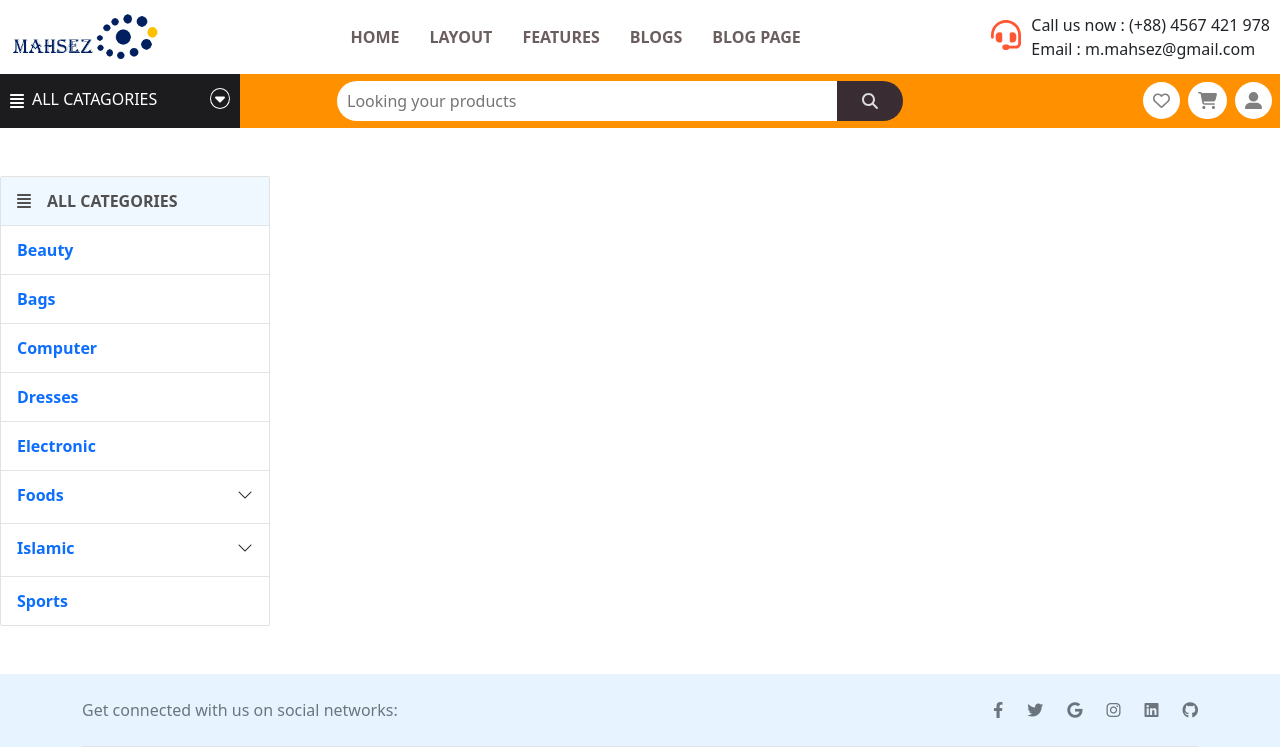
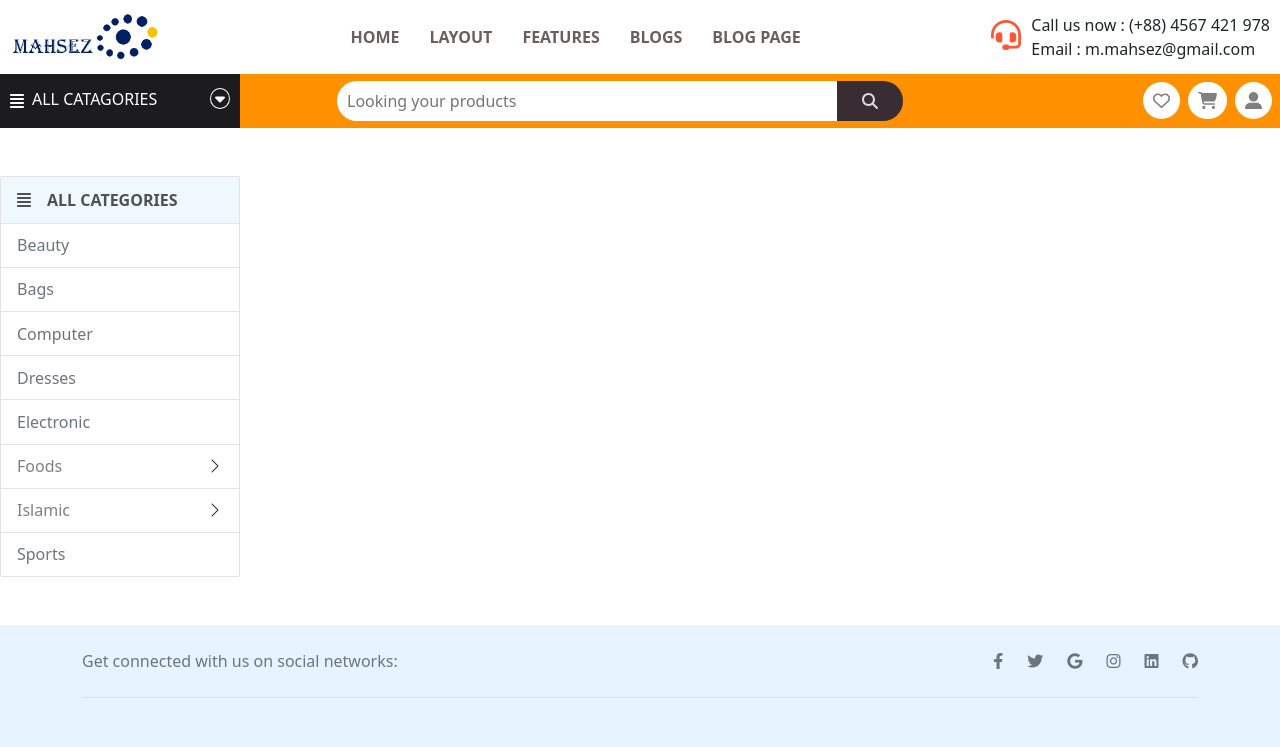
Before and after one commit to abdullahalmasudpersonal/believershops_client, a React (Create React App) app: page /categore in a window 1280 px wide. Shown: the top 747 px of the page. Built offline with nearby package versions, Linux system fonts and the light colour scheme.

Commit message:
update nested categore

```diff
--- a/src/App.js
+++ b/src/App.js
@@ -19,7 +19,7 @@ function App() {
         <Route path='/categore' element={<MainCategore />}>
           <Route path='islamic' element={<MainIslamic/>} />
           <Route path='islamic/attar' element={<Attars/>} />
-          <Route path='food' element={<Attar/>} />
+          <Route path='foods' element={<Attar/>} />
         </Route>
       </Routes>
       <Footer />
--- a/src/Pages/Categore/Islamic/Attar/Attars.js
+++ b/src/Pages/Categore/Islamic/Attar/Attars.js
@@ -4,7 +4,7 @@ import './Attars.css';
 const Attars = () => {
     return (
         <div>
-            Attars
+            <h5>Attar</h5>
         </div>
     );
 };
--- a/src/Pages/Categore/MainCategores/NestedCategore/NestedCategore.css
+++ b/src/Pages/Categore/MainCategores/NestedCategore/NestedCategore.css
@@ -14,6 +14,22 @@
     color: rgb(80, 80, 80);
     background-color: aliceblue;
     margin: 0;
-    height: 48px;
+    height: 46px;
     border-radius:2px 2px 0 0 ;
 }
+
+@media screen and (max-width:1399px){
+  .sidebar{
+    width: 240px;
+  }
+}
+@media screen and (max-width:1199px) {
+  .sidebar{
+    width: 200px;
+  }
+}
+@media screen and (max-width:930px) {
+  .sidebar{
+    display: none;
+  }
+}
--- a/src/Pages/Categore/MainCategores/NestedCategore/NestedItem/NestedItem.css
+++ b/src/Pages/Categore/MainCategores/NestedCategore/NestedItem/NestedItem.css
@@ -1,20 +1,28 @@
 
 .sidebar-item{
-    padding: .75em 1em;
+    padding: .60em 1em;
     display: block;
     transition: background-color .15s;
     border-top: 1px solid rgb(228, 228, 228);
   }
   .sidebar-item:hover{
+    color: rgb(255, 102, 0) !important;
     background-color: aliceblue;
+    transition: .3s;
   }
 
   .sidebar-title{
     display: flex;
     justify-content: space-between;
   }
-
-  .sidebar-title span i{
+  .sidebar-title div{
+    color: gray;
+    width: 208px;
+  }
+  .sidebar-title :hover{
+   color: orange;
+  }
+  .sidebar-title div i{
     display: inline-block;
     width: 1.5em;
   }
@@ -23,10 +31,9 @@
     transition: transform .3s;
   }
   .sidebar-item.open > .sidebar-title .toggle-btn{
-    transform: rotate(180deg);
+    transform: rotate(90deg);
   }
   .sidebar-content{
-    padding-top: .25em;
     height: 0;
     overflow: hidden;
   }
@@ -45,3 +52,14 @@
     display: inline-block;
     width: 1.7em;
   }
+
+  @media screen and (max-width:1399px) {
+    .sidebar-title div{
+      width: 178px;
+    }
+  }
+  @media screen and (max-width:1199px) {
+    .sidebar-title div{
+      width: 138px;
+    }
+  }
--- a/src/Pages/Categore/MainCategores/NestedCategore/NestedItem/NestedItem.js
+++ b/src/Pages/Categore/MainCategores/NestedCategore/NestedItem/NestedItem.js
@@ -9,13 +9,13 @@ const NestedItem = ({item}) => {
         return (
             <div className={open ? "sidebar-item open" : "sidebar-item"}>
                 <div className="sidebar-title">
-                    <Link className='text-decoration-none fw-bold' to={item.path || ""}  style={{width:'200px'}}>
-                        <span>
+                    <Link className='text-decoration-none ' to={item.path || ""}  /* style={{width:'200px'}} */>
+                        <div>
                             {/* {item.icon && <i className={item.icon}></i>} */}
                             {item.title}
-                        </span>
+                        </div>
                     </Link>
-                    <i className="bi-chevron-down toggle-btn" onClick={() => setOpen(!open)}></i>
+                    <i className="bi-chevron-right toggle-btn" onClick={() => setOpen(!open)}></i>
                 </div>
                 <div className="sidebar-content">
                     {item.childrens.map((child, index) => <NestedItem key={index} item={child} />)}
@@ -24,7 +24,7 @@ const NestedItem = ({item}) => {
         )
     } else {
         return (
-            <Link className='text-decoration-none fw-bold' to={item.path || ""}>
+            <Link className='text-decoration-none text-secondary' to={item.path || ""}>
                 <a className="sidebar-item plain t">
                     {/* {item.icon && <i className={item.icon}></i>} */}
                     {item.title}
--- a/src/Pages/Shared/Header/HomeHeader/HomeHeader.js
+++ b/src/Pages/Shared/Header/HomeHeader/HomeHeader.js
@@ -47,13 +47,13 @@ const HomeHeader = () => {
                         </div>
                     </li>
                     <li className=''>
-                        <div className='d-flex align-items-center catagore-list-apdding'>
-                            <FontAwesomeIcon icon={faBowlFood} className='pe-2 product-img' />
-                            <Link to='categore/food'>
+                        <Link to='categore/foods' className='text-decoration-none'>
+                            <div className='d-flex align-items-center catagore-list-apdding'>
+                                <FontAwesomeIcon icon={faBowlFood} className='pe-2 product-img' />
                                 <a>Foods</a>
-                            </Link>
-                            <FontAwesomeIcon icon={faChevronRight} className='catagore-faChevronRight' />
-                        </div>
+                                <FontAwesomeIcon icon={faChevronRight} className='catagore-faChevronRight' />
+                            </div>
+                        </Link>
                     </li>
                     <li className='islamic'>
                         <Link className='text-decoration-none' to='/categore/islamic'
--- a/src/Pages/Shared/Header/MHeaderCatagore/SideberData/SideberItem.json
+++ b/src/Pages/Shared/Header/MHeaderCatagore/SideberData/SideberItem.json
@@ -46,43 +46,19 @@
                 "path":"/"
             },
             {
-                "title": "Jainamaz",
+                "title": "Tupi",
                 "path":""
             },
             {
-                "title": "Tajbeeh",
-                "path":"/"
+                "title": "Attar",
+                "path":"/categore/islamic/attar"
             },
             {
-                "title": "Jainamaz",
+                "title": "Hijab",
                 "path":""
             },
             {
-                "title": "Tajbeeh",
-                "path":"/"
-            },
-            {
-                "title": "Jainamaz",
-                "path":""
-            },
-            {
-                "title": "Tajbeeh",
-                "path":"/"
-            },
-            {
-                "title": "Jainamaz",
-                "path":""
-            },
-            {
-                "title": "Tajbeeh",
-                "path":"/"
-            },
-            {
-                "title": "Jainamaz",
-                "path":""
-            },
-            {
-                "title": "Tajbeeh",
+                "title": "burqa",
                 "path":"/"
             }
         ]
```
Also changed, not shown: src/Pages/Shared/Header/MHeaderCatagore/MHeader/MHeader.js (+0 -14 lines).
